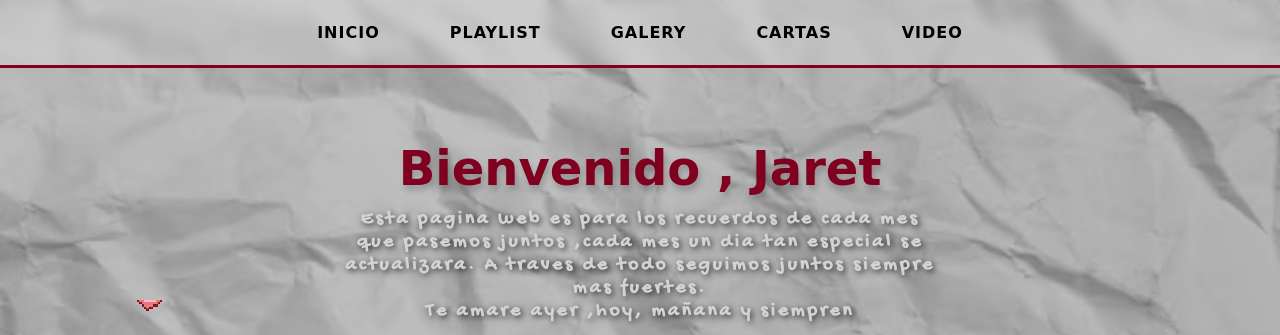
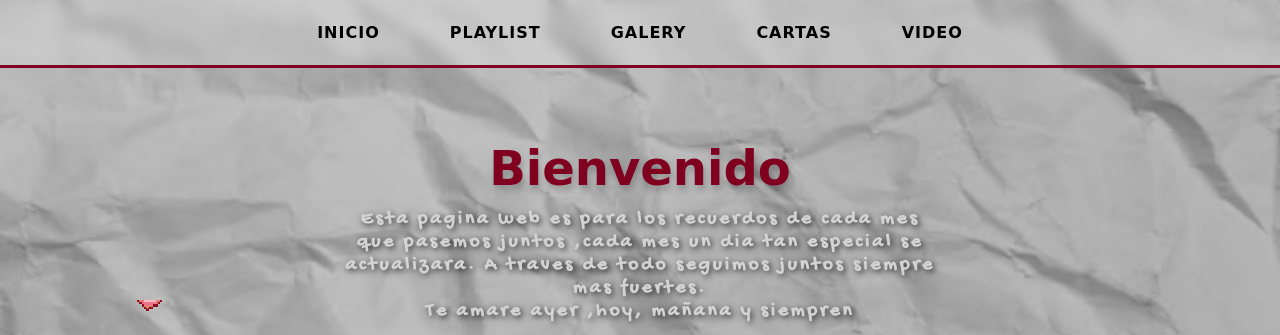
Before and after one commit to mariel-07/mariel-07.github.io, a plain HTML site: page lestgo.html in a window 1280 px wide. Shown: the top 335 px of the page. Drawn offline with Linux system fonts and the light colour scheme; a web font is replaced by a local one.

Commit message:
Update lestgo.html

```diff
--- a/lestgo.html
+++ b/lestgo.html
@@ -167,7 +167,7 @@ h1 {
 
 <body>
     <div class="container">
-        <h1> Bienvenido , Jaret </h1>
+        <h1> Bienvenido </h1>
         <h2 class="subtitle">Esta pagina web es para los recuerdos de cada mes que pasemos juntos ,cada mes un dia tan  especial se actualizara. A traves de todo seguimos juntos siempre mas fuertes.
         </br>Te amare ayer ,hoy, mañana y siempren </h2>
         <h3 class="h3">Nuestro amor no se trata de cuantos dias o meses hemos estado juntos, se trata de cuanto nos amamos cada dia
```
